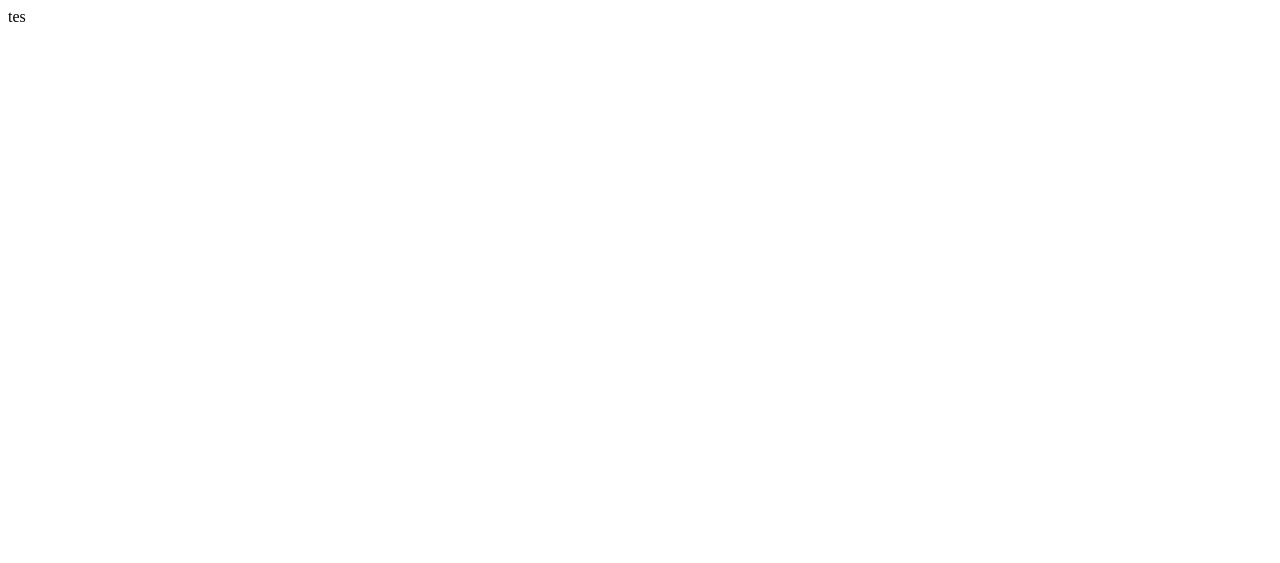
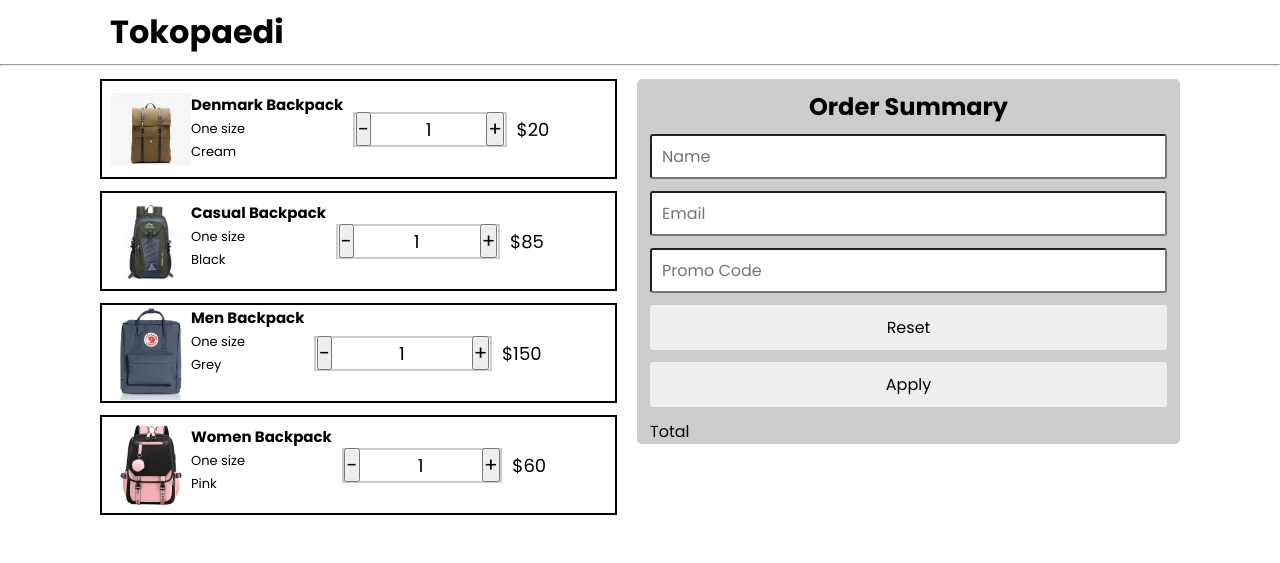
Before and after one commit to Wisander-Wibowo/UAS-241130031-WISANDER, a plain HTML site: page index.html in a window 1280 px wide. Drawn offline with Linux system fonts and the light colour scheme; files whose address does not match are found by name.

Commit message:
Tampilan Desktop

```diff
--- a/index.html
+++ b/index.html
@@ -12,7 +12,100 @@
       rel="stylesheet"
     />
   </head>
-  <body>tes</body>
+  <body>
+    <header><h1>Tokopaedi</h1></header>
+    <hr/>
+    <main>
+      <section class="produk-section">
+        <div class="card-produk">
+          <div class="data-utama">
+            <img src="./images/produk1.jpg" alt="Produk 1" />
+            <div class="data-produk">
+              <h3>Denmark Backpack</h3>
+              <p>One size</p>
+              <p>Cream</p>
+            </div>
+          </div>
+          <div class="quantity">
+            <button class="minus">-</button>
+            <input type="number" value="1" />
+            <button class="plus">+</button>
+          </div>
+          <p class="price">$20</p>
+        </div>
+
+        <div class="card-produk">
+          <div class="data-utama">
+            <img src="./images/produk2.jpeg" alt="Produk 2" />
+            <div class="data-produk">
+              <h3>Casual Backpack</h3>
+              <p>One size</p>
+              <p>Black</p>
+            </div>
+          </div>
+          <div class="quantity">
+            <button class="minus">-</button>
+            <input type="number" value="1" />
+            <button class="plus">+</button>
+          </div>
+          <p class="price">$85</p>
+        </div>
+
+        <div class="card-produk">
+          <div class="data-utama">
+            <img src="./images/produk3.png" alt="Produk 3" />
+            <div class="data-produk">
+              <h3>Men Backpack</h3>
+              <p>One size</p>
+              <p>Grey</p>
+            </div>
+          </div>
+          <div class="quantity">
+            <button class="minus">-</button>
+            <input type="number" value="1" />
+            <button class="plus">+</button>
+          </div>
+          <p class="price">$150</p>
+        </div>
+
+        <div class="card-produk">
+          <div class="data-utama">
+            <img src="./images/produk4.jpg" alt="Produk 1" />
+            <div class="data-produk">
+              <h3>Women Backpack</h3>
+              <p>One size</p>
+              <p>Pink</p>
+            </div>
+          </div>
+          <div class="quantity">
+            <button class="minus">-</button>
+            <input type="number" value="1" />
+            <button class="plus">+</button>
+          </div>
+          <p class="price">$60</p>
+        </div>
+      </section>
+
+      <section class="order-section">
+        <h2>Order Summary</h2>
+        <form>
+          <input type="text" id="nama" placeholder="Name" required />
+          <input type="email" id="email" placeholder="Email" required />
+          <input type="text" id="kodePromo" placeholder="Promo Code" />
+          <button type="reset" id="reset">Reset</button>
+          <button type="submit" id="apply">Apply</button>
+        </form>
+        <div id="output">
+          <ul></ul>
+          <div class="total-harga">
+            <p>Total</p>
+            <p id="totalHargaAwal"></p>
+            <p id="totalHargaAkhir"></p>
+          </div>
+        </div>
+      </section>
+    </main>
+  </body>
   <script src="./script/jquery-3.7.1.min.js"></script>
   <script src="./script/script.js"></script>
 </html>
--- a/style/style.css
+++ b/style/style.css
@@ -0,0 +1,108 @@
+* {
+    margin: 0;
+    padding: 0;
+    box-sizing: border-box;
+    font-family: 'Poppins', sans-serif;
+}
+
+header, main {
+    max-width: 1080px;
+    margin: 0 auto;
+}
+
+h1 { padding: 8px 10px; }
+
+input[type="number"]::-webkit-outer-spin-button,
+input[type="number"]::-webkit-inner-spin-button {
+    -webkit-appearance: none;
+    margin: 0;
+}
+
+main {
+    display: flex;
+    justify-content: center;
+    gap: 20px;
+    padding: 13px 0;
+}
+
+section { flex: 1; }
+
+.produk-section {
+    margin-bottom: 20px;
+}
+
+.card-produk {
+    display: flex;
+    align-items: center;
+    gap: 10px;
+    width: 100%;
+    height: 100px;
+    padding: 9px;
+    margin-bottom: 12px;
+    border: 2px solid black;
+}
+
+.data-utama {
+    display: flex;
+}
+
+img { width: 80px;}
+
+.data-produk h3, .data-produk p {
+    margin-bottom: 3px;
+}
+
+.data-produk h3 {font-size: 15px;}
+
+.data-produk p { font-size: 13px; }
+
+.price { flex: 0.6; font-size: 18px;}
+
+.quantity {
+    display: flex;
+    flex: 1;
+    align-items: center;
+    border: 2px solid #ccc;
+    background-color: white;
+    height: 35px;
+}
+
+.quantity button {
+    font-size: 1.25rem;
+    margin: 0.6px;
+    cursor: pointer;
+}
+
+.quantity input {
+    width: 100%;
+    text-align: center;
+    border: none;
+    font-size: 18px;
+    outline: none;
+}
+
+.order-section {
+    background-color: #ccc;
+    padding: 0 13px;
+    height: max-content;
+    border-radius: 5px;
+}
+
+.order-section h2 {
+    width: 100%;
+    text-align: center;
+    padding: 10px ;
+}
+
+.order-section input, .order-section button {
+    width: 100%;
+    height: 45px;
+    padding: 10px;
+    margin-bottom: 12px;
+    font-size: 1rem;
+    border-radius: 3px;
+}
+
+.order-section button {
+    border: none;
+}
```
